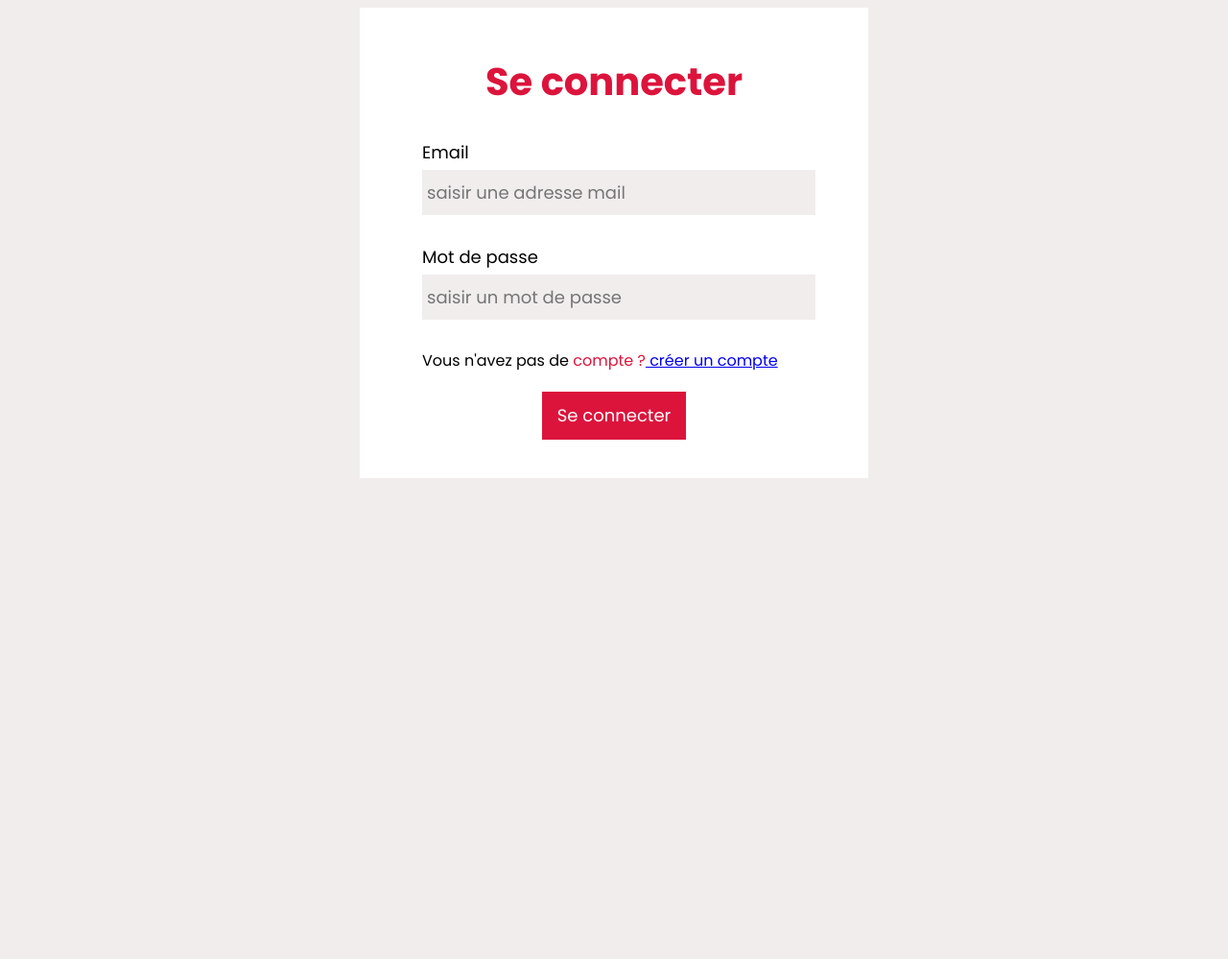
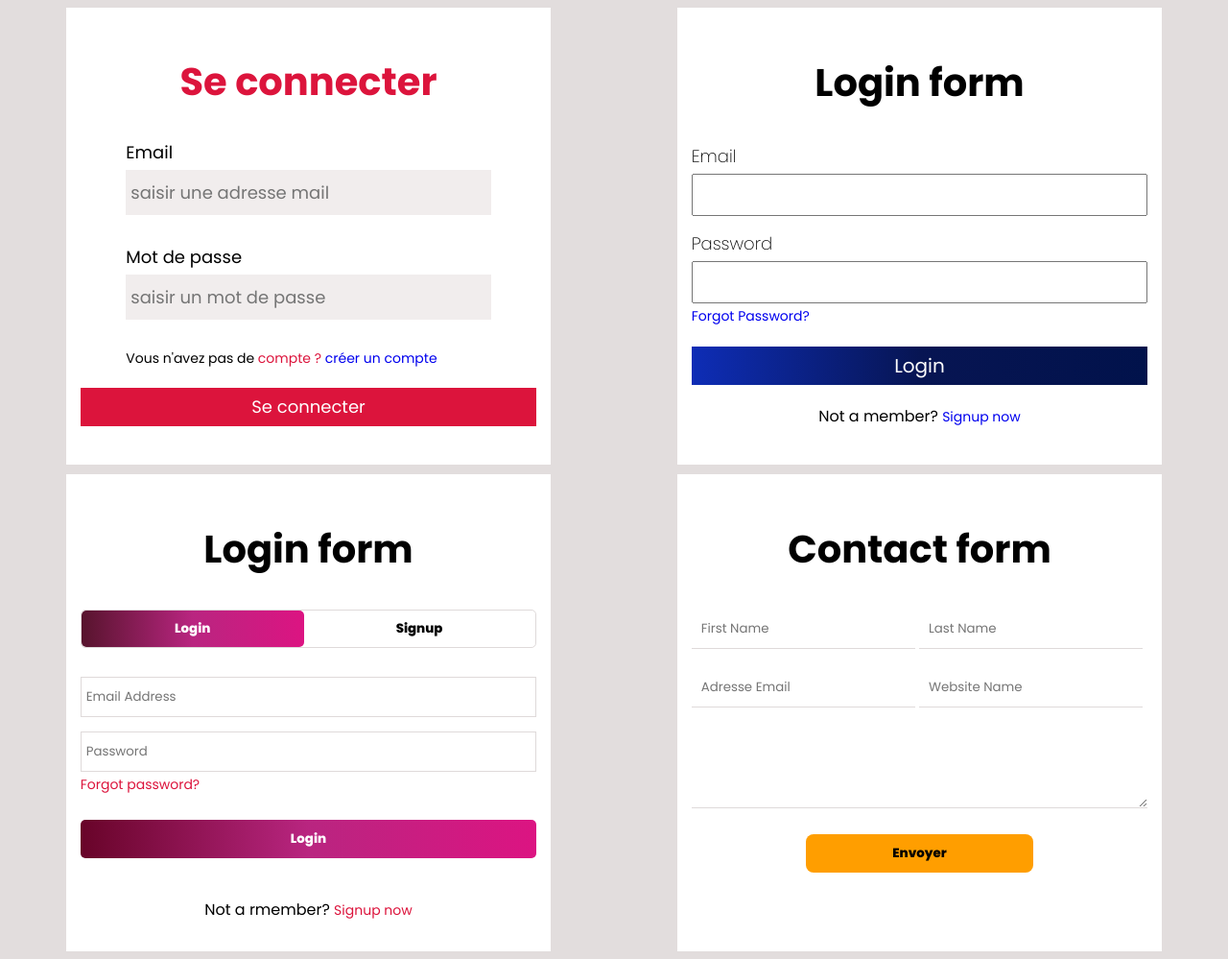
Before and after one commit to Goumey/formulaire, a plain HTML site: page index.html in a window 1280 px wide. Shown: the whole page at 96% size. Before the commit the page ends 800 px from the top, so only its background shows below. Drawn offline with Linux system fonts and the light colour scheme.

Commit message:
🆘🆘🆘🆘🆘🆘🆘

```diff
--- a/index.html
+++ b/index.html
@@ -8,6 +8,7 @@
 </head>
 
 <body>
+
     <div class="container">
         <div class="form-content">
             <h1>Se connecter</h1>
@@ -25,6 +26,58 @@
                 <button>Se connecter</button>
             </form>
         </div>
+        <div class="second-form-content">
+            <h2>Login form</h2>
+            <form >
+                <div class="second-input-group">
+                    <label for="email">Email</label>
+                    <input type="email"  id="email" class="second-input-control">
+                </div>
+                <div class="second-input-group">
+                    <label for="password">Password</label>
+                    <input type="password" id="password" class="second-input-control">
+                </div>
+                <span><a href="#">Forgot Password?</a></span>
+                <button>Login</button>
+                <p>Not a member? <a href="#">Signup now</a></p>
+            </form>
+        </div>
+        <div class="third-form-content">
+            <h2>Login form</h2>
+            <div class="button-group">
+                <button class="btn-login">Login</button>
+                <button class="btn-signup">Signup</button>
+            </div>
+            <form >
+            <div class="third-input-group">
+                <input type="email" name="email" id="email" placeholder="Email Address">
+            </div>
+            <div class="third-input-group">
+                <input type="password" name="password" id="password" placeholder="Password">
+            </div>
+            <a href="">Forgot password?</a>
+            <button>Login</button>
+            <p>Not a rmember? <a href="">Signup now</a></p>
+        </form>
+        </div>
+        <div class="fourth-form-content">
+            <h2>Contact  form</h2>
+            <form >
+            <div class="fourth-input-group">
+                <input type="text" name="firstName" id="firstName" placeholder="First Name">
+                <input type="text" name="lastName" id="lastName" placeholder="Last Name">
+            </div>
+            <div class="fourth-input-group">
+                <input type="email" name="email" id="email" placeholder="Adresse Email">
+                <input type="text" name="website" id="website" placeholder="Website Name">
+            </div>
+            <div class="fourth-input-group">
+                <textarea name="message" id="message" placeholder="Votre message"  rows="4">
+                </textarea>
+            </div>
+            <button>Envoyer</button>
+            </form>
+        </div>
     </div>
 
 </body>
--- a/style.css
+++ b/style.css
@@ -2,17 +2,34 @@
 
 * {
     font-family: "Poppins", sans-serif;
+    box-sizing: border-box;
+}
+
+input:focus {
+    outline: none;
+}
+
+a {
+    text-decoration: none;
+    font-size: 14px;
 }
 
 body {
-    background-color: rgb(241, 237, 237);
+    background-color: rgb(226, 221, 221);
 
+}
+
+.container {
+    display: flex;
+    flex-wrap: wrap;
+    justify-content: space-around;
+    gap: 10px;
 }
 
 .container .form-content {
     background-color: white;
-    width: 500px;
-    margin: auto;
+    width: 40%;
+
     padding: 20px 15px;
 }
 
@@ -49,6 +66,7 @@ body {
 .form-content form p {
     width: 80%;
     margin: 5px auto;
+    font-size: 14px;
 
 }
 
@@ -58,8 +76,8 @@ body {
 }
 
 .form-content form button {
-    width: 30%;
-    height: 50px;
+    width: 100%;
+    height: 40px;
     font-size: 18px;
     border: none;
     display: block;
@@ -68,3 +86,166 @@ body {
     color: white;
 
 }
+
+/* Second form */
+
+.container .second-form-content {
+    width: 40%;
+    background-color: white;
+    padding: 15px;
+}
+
+.container .second-form-content h2 {
+    text-align: center;
+    font-size: 40px;
+}
+
+.container .second-form-content .second-input-group {
+    margin-top: 15px;
+}
+
+.container .second-form-content .second-input-group label {
+    display: block;
+    font-size: 18px;
+    font-weight: 200;
+    margin-bottom: 5px;
+}
+
+.container .second-form-content .second-input-group .second-input-control {
+    padding: 10px 8px;
+    width: 100%;
+
+}
+
+.container .second-form-content form button {
+    display: block;
+    width: 100%;
+    height: 40px;
+    border: none;
+    font-size: 20px;
+    margin: 20px auto;
+    background: linear-gradient(to right, rgb(14, 45, 182), rgb(7, 21, 83), rgb(1, 18, 75));
+    color: white;
+}
+
+.second-form-content form p {
+    text-align: center;
+}
+
+/* Third form */
+.container .third-form-content {
+    background-color: white;
+    width: 40%;
+    padding: 15px;
+
+}
+
+.container .third-form-content h2 {
+    text-align: center;
+    font-size: 40px;
+}
+
+.container .third-form-content .button-group {
+    border: 1px solid rgb(223, 218, 218);
+    width: 100%;
+    height: 40px;
+    border-radius: 5px;
+    /* background-color: black; */
+    margin: 30px auto;
+    padding: 0;
+
+
+}
+
+.container .third-form-content .button-group button {
+    width: 49%;
+    height: 100%;
+    font-weight: 800;
+    border: none;
+    background-color: transparent;
+    margin: 0;
+    padding: 0;
+    border-radius: 5px;
+}
+
+.container .third-form-content .button-group button:first-child {
+    background: linear-gradient(to right, rgb(87, 20, 45), rgb(185, 37, 128), rgb(220, 20, 130));
+    color: white;
+
+}
+
+.container .third-form-content form .third-input-group {
+    margin-top: 15px;
+}
+
+.container .third-form-content form .third-input-group input {
+    width: 100%;
+    padding: 10px 5px;
+    border: 1px solid rgb(223, 218, 218);
+}
+
+.container .third-form-content form a {
+    color: crimson;
+    margin-top: 5px;
+}
+
+.third-form-content form button {
+    width: 100%;
+    height: 40px;
+    background: linear-gradient(to right, rgb(104, 4, 41), rgb(185, 37, 128), rgb(220, 20, 130));
+    border-radius: 5px;
+    border: none;
+    margin: 25px 0;
+    color: white;
+    font-weight: 800;
+}
+
+.third-form-content form p {
+    text-align: center;
+}
+
+.fourth-form-content {
+    background-color: white;
+    width: 40%;
+    padding: 15px;
+}
+
+.fourth-form-content h2 {
+    text-align: center;
+    font-size: 40px;
+}
+
+.fourth-form-content form .fourth-input-group {
+    margin: 20px 0;
+}
+
+.fourth-form-content form input {
+    border: none;
+    padding: 10px;
+    border-bottom: 1px solid rgb(223, 218, 218);
+    width: 49%;
+    display: inline-block;
+}
+
+.fourth-form-content form input:focus, .fourth-form-content form textarea:focus {
+    border-bottom: 1px solid #ff9e00;
+    outline: none;
+}
+
+.fourth-form-content form textarea {
+    border: none;
+    border-bottom: 1px solid rgb(223, 218, 218);
+    width: 100%;
+}
+
+.fourth-form-content form button {
+    display: block;
+    width: 50%;
+    height: 40px;
+    margin: auto;
+    background-color: #ff9e00;
+    border: none;
+    color: black;
+    border-radius: 8px;
+    font-weight: 800;
+}
```
